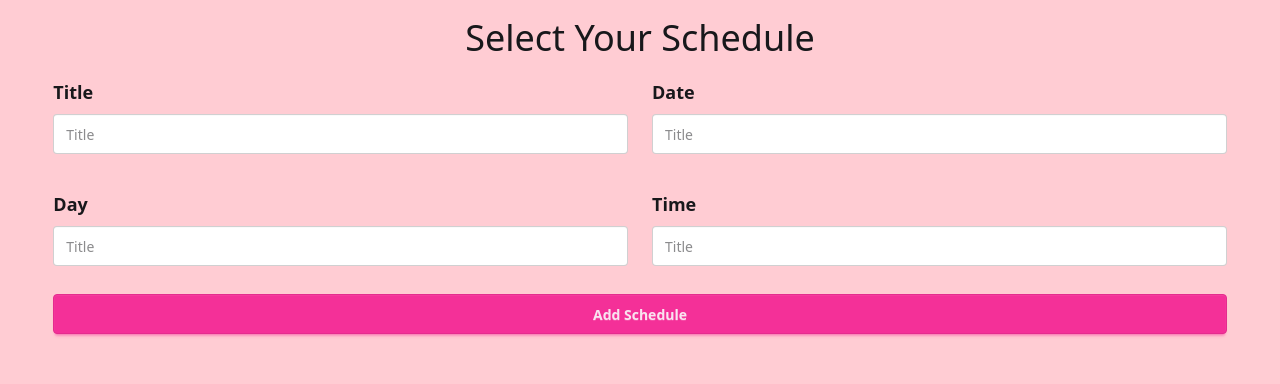
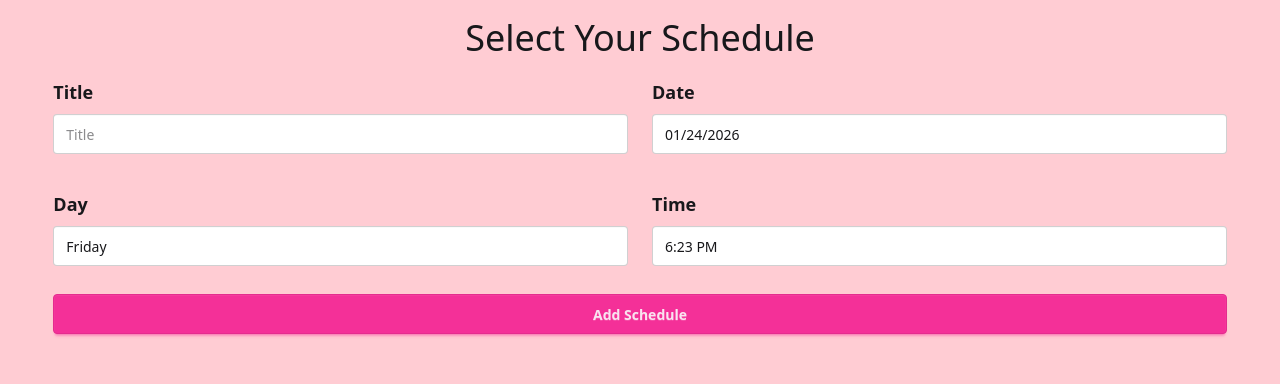
Before and after one commit to Taanveer22/fit-gym-client, a React (Vite) app: page /addSchedule in a window 1280 px wide. Shown: the part 139-523 px from the top of the page. Built offline with nearby package versions, Linux system fonts and the light colour scheme.

Commit message:
alhamdulliah data added via post method

```diff
--- a/package.json
+++ b/package.json
@@ -12,8 +12,11 @@
   "dependencies": {
     "@tailwindcss/vite": "^4.1.18",
     "react": "^19.2.0",
+    "react-clock": "^6.0.0",
+    "react-datepicker": "^9.1.0",
     "react-dom": "^19.2.0",
     "react-router-dom": "^7.13.0",
+    "sweetalert2": "^11.26.17",
     "tailwindcss": "^4.1.18"
   },
   "devDependencies": {
--- a/src/pages/AddSchedule.jsx
+++ b/src/pages/AddSchedule.jsx
@@ -1,37 +1,120 @@
+import { useState } from "react";
+import DatePicker from "react-datepicker";
+import "react-datepicker/dist/react-datepicker.css";
+import Swal from "sweetalert2";
+
+const formatTime12Hour = (date) => {
+  let hours = date.getHours();
+  const minutes = String(date.getMinutes()).padStart(2, "0");
+  const seconds = String(date.getSeconds()).padStart(2, "0");
+  const ampm = hours >= 12 ? "PM" : "AM";
+  hours = hours % 12 || 12;
+  return `${hours} : ${minutes} : ${seconds} ${ampm}`;
+};
+// console.log(formatTime12Hour(new Date()));
+
 const AddSchedule = () => {
+  const [selectedDate, setSelectedDate] = useState(new Date());
+  const [selectedTime, setSelectedTime] = useState(new Date());
+
+  const handleTimeChange = (time) => {
+    setSelectedTime(time);
+  };
+
+  const handleAddScheduleForm = (e) => {
+    e.preventDefault();
+    const formattedHour = formatTime12Hour(selectedTime);
+    const formattedDate = selectedDate.toLocaleDateString("en-CA");
+    const title = e.target.title.value;
+    const day = e.target.day.value;
+
+    const scheduleData = {
+      hour: formattedHour,
+      date: formattedDate,
+      title: title,
+      day: day,
+    };
+    // console.log(scheduleData);
+
+    fetch(`http://localhost:5000/schedule`, {
+      method: "POST",
+      headers: {
+        "Content-Type": "application/json",
+      },
+      body: JSON.stringify(scheduleData),
+    })
+      .then((res) => res.json())
+      .then((data) => {
+        // console.log(data);
+        if (data.insertedId) {
+          Swal.fire("schedule added via post method");
+        }
+      });
+  };
+
   return (
     <div className="bg-rose-200 py-12 lg:py-20">
       <h1 className="text-xl sm:text-2xl lg:text-4xl font-medium text-center my-3">
         Select Your Schedule
       </h1>
-      <form className="w-11/12 mx-auto">
+      <form onSubmit={handleAddScheduleForm} className="w-11/12 mx-auto">
         <div className="grid gap-6 grid-cols-1 sm:grid-cols-2">
           <fieldset className="fieldset w-full">
             <legend className="fieldset-legend text-lg font-semibold">
               Title
             </legend>
-            <input type="text" className="input w-full" placeholder="Title" />
+            <input
+              type="text"
+              name="title"
+              className="input w-full"
+              placeholder="Title"
+            />
           </fieldset>
           <fieldset className="fieldset w-full ">
             <legend className="fieldset-legend text-lg font-semibold">
               Date
             </legend>
-            <input type="text" className="input w-full" placeholder="Title" />
+            <DatePicker
+              className="input w-full"
+              selected={selectedDate}
+              onChange={(clickedDate) => setSelectedDate(clickedDate)}
+            ></DatePicker>
           </fieldset>
           <fieldset className="fieldset w-full ">
             <legend className="fieldset-legend text-lg font-semibold">
               Day
             </legend>
-            <input type="text" className="input w-full" placeholder="Title" />
+            <select className="input w-full" name="day">
+              <option value="friday">Friday</option>
+              <option value="saturday">Saturday</option>
+              <option value="sunday">Sunday</option>
+              <option value="monday">Monday</option>
+              <option value="tuesday">Tuesday</option>
+              <option value="wednesday">Wednesday</option>
+              <option value="thursday">Thursday</option>
+            </select>
           </fieldset>
           <fieldset className="fieldset w-full ">
             <legend className="fieldset-legend text-lg font-semibold">
               Time
             </legend>
-            <input type="text" className="input w-full" placeholder="Title" />
+            <DatePicker
+              className="input w-full"
+              selected={selectedTime}
+              onChange={handleTimeChange}
+              showTimeSelect
+              showTimeSelectOnly
+              timeIntervals={15}
+              timeCaption="Time"
+              dateFormat="h:mm aa"
+            ></DatePicker>
           </fieldset>
         </div>
-        <button className="btn btn-secondary mt-6 w-full">Add Schedule</button>
+        <div>
+          <button className="btn btn-secondary mt-6 w-full">
+            Add Schedule
+          </button>
+        </div>
       </form>
     </div>
   );
```
Also changed, not shown: 1 other file (tests, documents, lock files or other folders).
